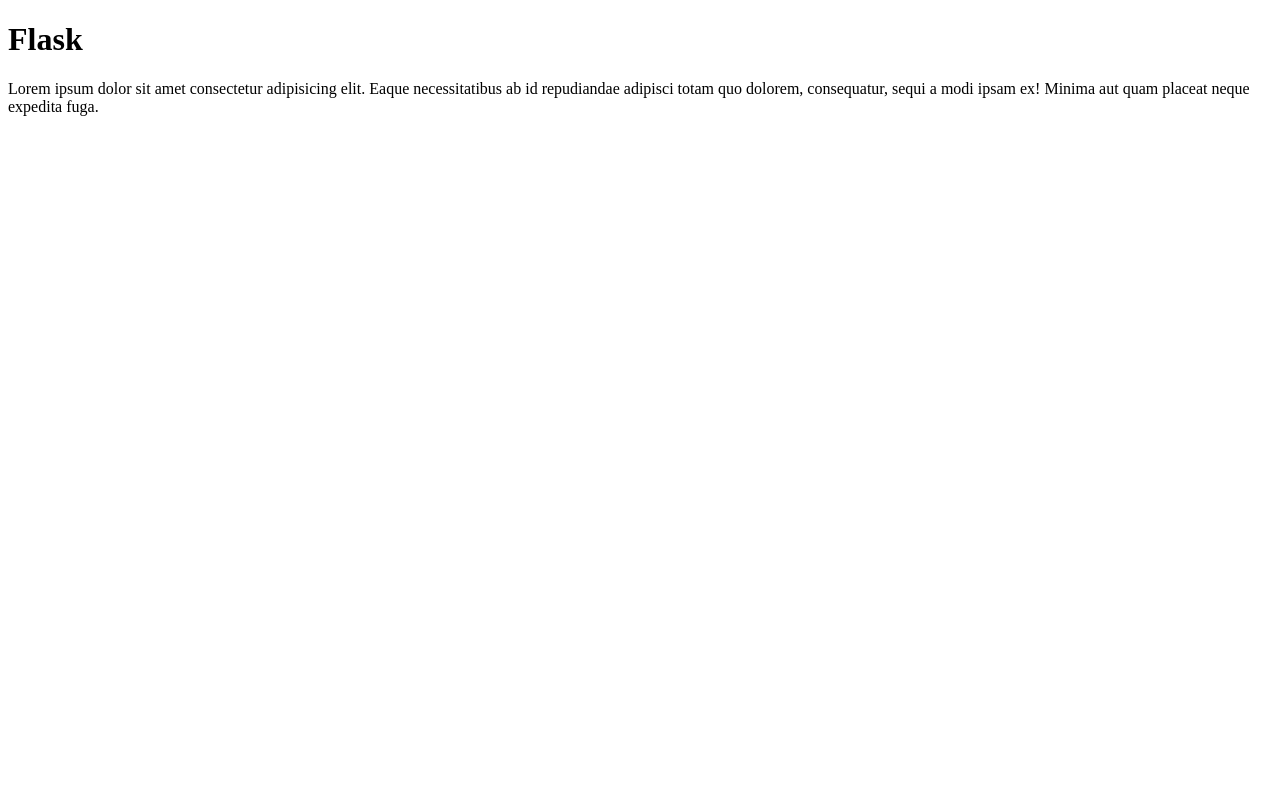
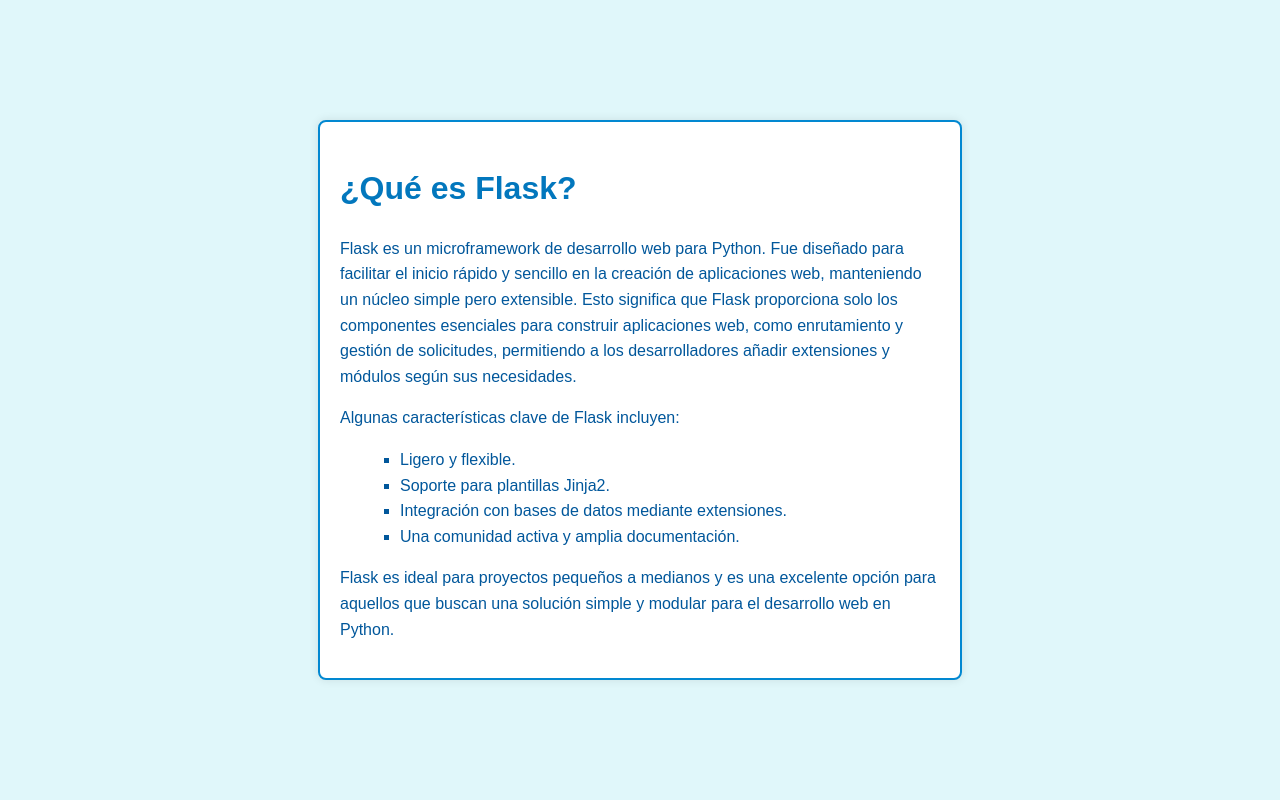
Before and after one commit to Augusto120204/FlaskExample, a Flask app: template templates/index.html in a window 1280 px wide. Run offline with Flask 3, Linux system fonts and the light colour scheme; the template is opened without the code that fills it, so the values that code supplies are empty.

Commit message:
Template v1.1.0

```diff
--- a/main.py
+++ b/main.py
@@ -5,7 +5,7 @@
 
 @app.route('/')
 def index():
-    render_template('index.html')
+    return render_template('index.html')
 
 
 if __name__ == '__main__':
--- a/templates/index.html
+++ b/templates/index.html
@@ -1,12 +1,53 @@
 <!DOCTYPE html>
-<html lang="en">
+<html lang="es">
 <head>
     <meta charset="UTF-8">
     <meta name="viewport" content="width=device-width, initial-scale=1.0">
     <title>Flask</title>
+    <style>
+        body {
+            font-family: Arial, sans-serif;
+            line-height: 1.6;
+            margin: 0;
+            padding: 0;
+            display: flex;
+            justify-content: center;
+            align-items: center;
+            height: 100vh;
+            background-color: #e0f7fa;
+        }
+        .container {
+            max-width: 600px;
+            background: #ffffff;
+            padding: 20px;
+            box-shadow: 0 0 10px rgba(0, 0, 0, 0.1);
+            border-radius: 8px;
+            border: 2px solid #0288d1;
+        }
+        h1 {
+            color: #0277bd;
+        }
+        p, ul {
+            color: #01579b;
+        }
+        ul {
+            list-style-type: square;
+            margin-left: 20px;
+        }
+    </style>
 </head>
 <body>
-    <header><h1>Flask</h1></header>
-    <p>Lorem ipsum dolor sit amet consectetur adipisicing elit. Eaque necessitatibus ab id repudiandae adipisci totam quo dolorem, consequatur, sequi a modi ipsam ex! Minima aut quam placeat neque expedita fuga.</p>
+    <div class="container">
+        <h1>¿Qué es Flask?</h1>
+        <p>Flask es un microframework de desarrollo web para Python. Fue diseñado para facilitar el inicio rápido y sencillo en la creación de aplicaciones web, manteniendo un núcleo simple pero extensible. Esto significa que Flask proporciona solo los componentes esenciales para construir aplicaciones web, como enrutamiento y gestión de solicitudes, permitiendo a los desarrolladores añadir extensiones y módulos según sus necesidades.</p>
+        <p>Algunas características clave de Flask incluyen:</p>
+        <ul>
+            <li>Ligero y flexible.</li>
+            <li>Soporte para plantillas Jinja2.</li>
+            <li>Integración con bases de datos mediante extensiones.</li>
+            <li>Una comunidad activa y amplia documentación.</li>
+        </ul>
+        <p>Flask es ideal para proyectos pequeños a medianos y es una excelente opción para aquellos que buscan una solución simple y modular para el desarrollo web en Python.</p>
+    </div>
 </body>
 </html>
```
